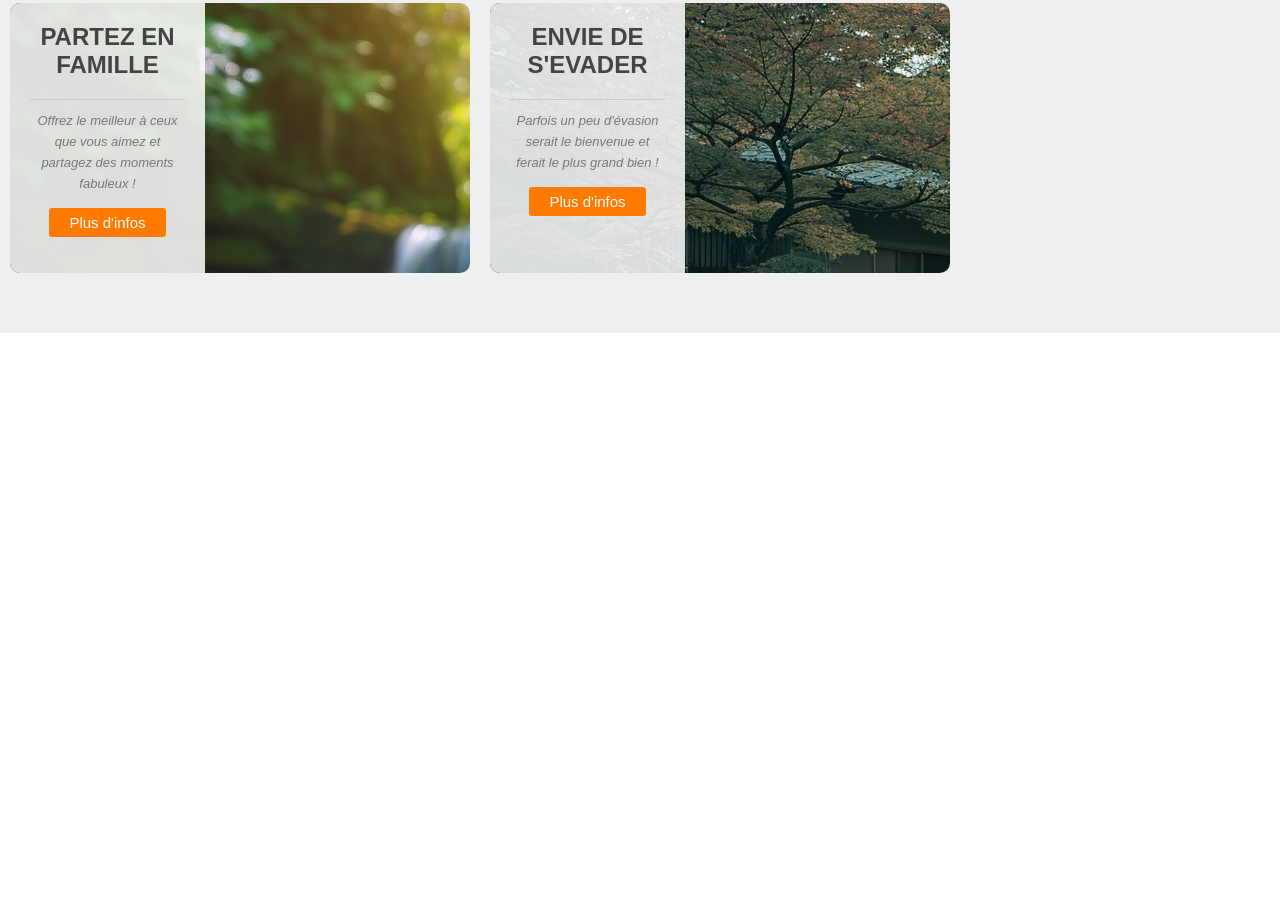
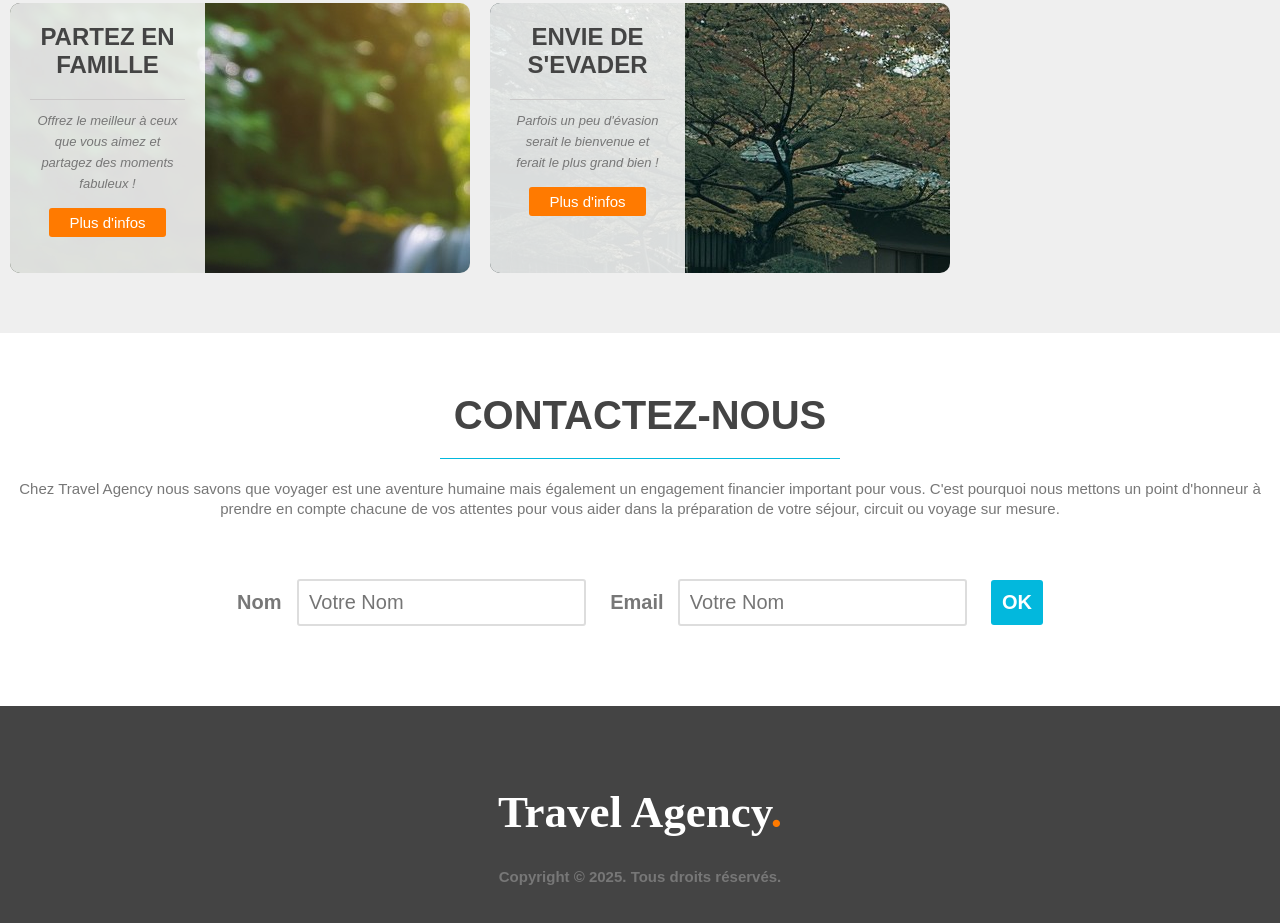
Before and after one commit to Modeste-Dev/WebSite, a plain HTML site: page index.html in a window 1280 px wide. Shown: the part 1125-2048 px from the top of the page. Before the commit the page ends 1458 px from the top, so only its background shows below. Drawn offline with Linux system fonts and the light colour scheme.

Commit message:
Fin du codage du site web de voyage

```diff
--- a/index.html
+++ b/index.html
@@ -72,13 +72,24 @@
 
     <section id="contact">
         <div class="section-container">
-
+            <h3>contactez-nous</h3>
+            <p>Chez Travel Agency nous savons que voyager est une aventure humaine mais également un engagement financier important
+            pour vous. C'est pourquoi nous mettons un point d'honneur à prendre en compte chacune de vos attentes pour vous aider
+            dans la préparation de votre séjour, circuit ou voyage sur mesure.</p>
+            <form method="post">
+                <label for="name">Nom </label>
+                <input type="text" name="name" id="name" placeholder="Votre Nom">
+                <label for="email">Email</label>
+                <input type="email" name="email" id="email" placeholder="Votre Nom">
+                <input type="button" value="OK" class="btn3">
+            </form>
         </div>
     </section>
 
     <footer>
         <div class="section-container">
-
+            <h1>Travel Agency<span class="Orange">.</span></h1>
+            <div class="Copyright">Copyright © 2025. Tous droits réservés.</div>
         </div>
     </footer>
 </body>
--- a/style.css
+++ b/style.css
@@ -26,10 +26,16 @@ h2{
     font-size: 55px;
 }
 
+h3{
+    color: #444;
+    font-size: 40px;
+}
+
 h4{
     font-size: 24px;
     color: #444;
 }
+
 
 p{
     line-height: 20px;
@@ -203,3 +209,72 @@ article h4{
 .btn2:hover{
     background-color: #02b8dd;
 }
+
+/*CONTATEZ-NOUS*/
+
+#contact{
+    padding: 60px 0;
+    text-align: center;
+}
+
+#contact h3{
+    width: 400px;
+    text-transform: uppercase;
+    margin: 0 auto 20px auto;
+    border-bottom: 1px solid #02b8dd;
+    padding-bottom: 20px;
+}
+
+form{
+    margin: 60px 0 20px 0;
+}
+
+label{
+    font-weight: bold;
+    font-size: 20px;
+    margin-right: 10px;
+    color: #777;
+}
+
+input[type="text"], input[type="email"]{
+    padding: 10px;
+    font-size: 20px;
+    margin-right: 20px;
+    border: 2px solid #ddd;
+    border-radius: 3px;
+}
+
+.btn3{
+    color: #fff;
+    font-size: 20px;
+    font-weight: bold;
+    padding: 11px;
+    background: #02b8dd;
+    border-style: none;
+    border-radius: 3px;
+}
+
+.btn3:hover{
+    color: #fff;
+    background-color: #444;
+}
+
+/*FOOTER*/
+
+footer{
+    height: 260px;
+    background-color: #444;
+}
+
+footer h1{
+    color: #fff;
+    text-align: center;
+    padding-top: 80px;
+}
+
+.Copyright{
+    text-align: center;
+    font-weight: bold;
+    padding-top: 30px;
+    color: #777;
+}
```
